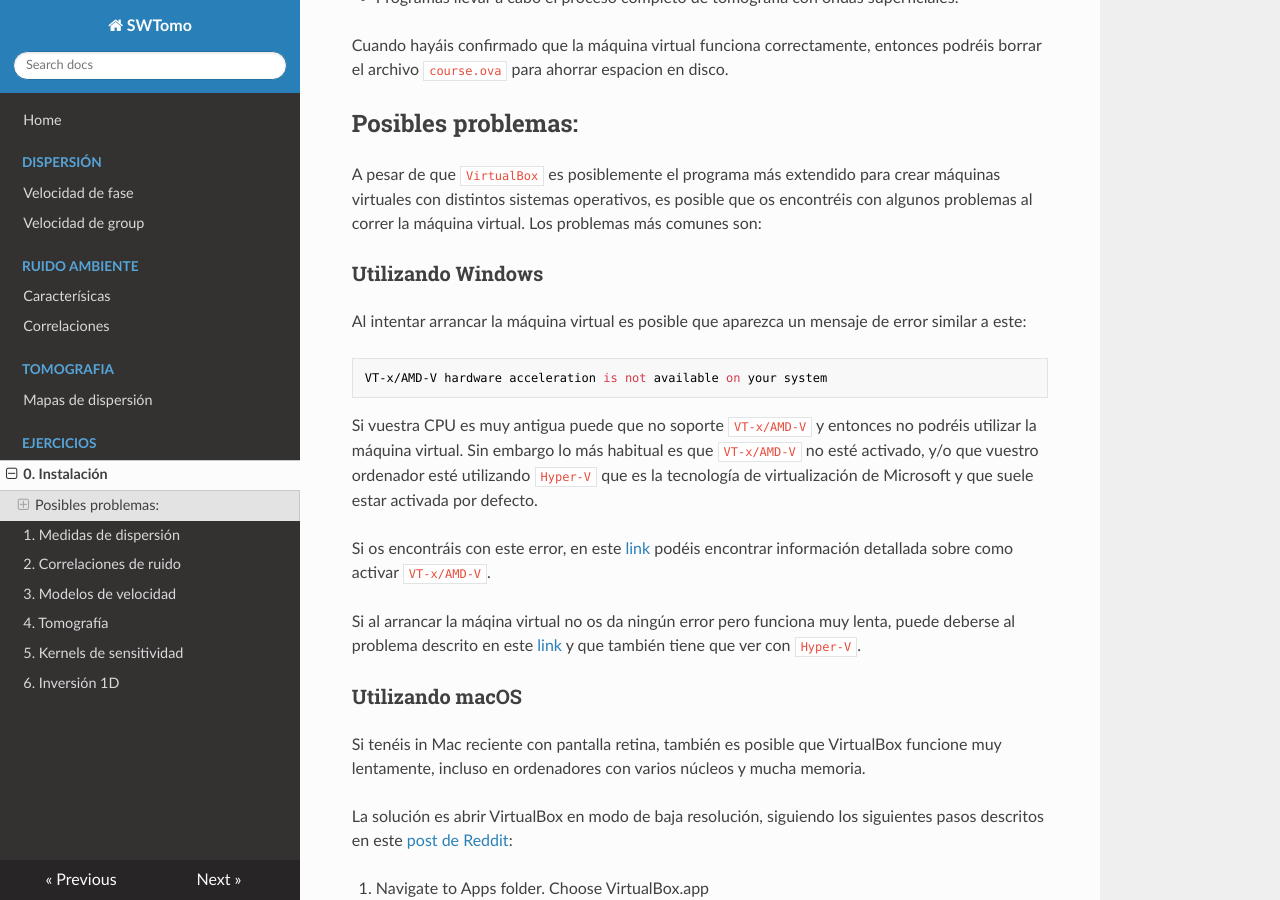
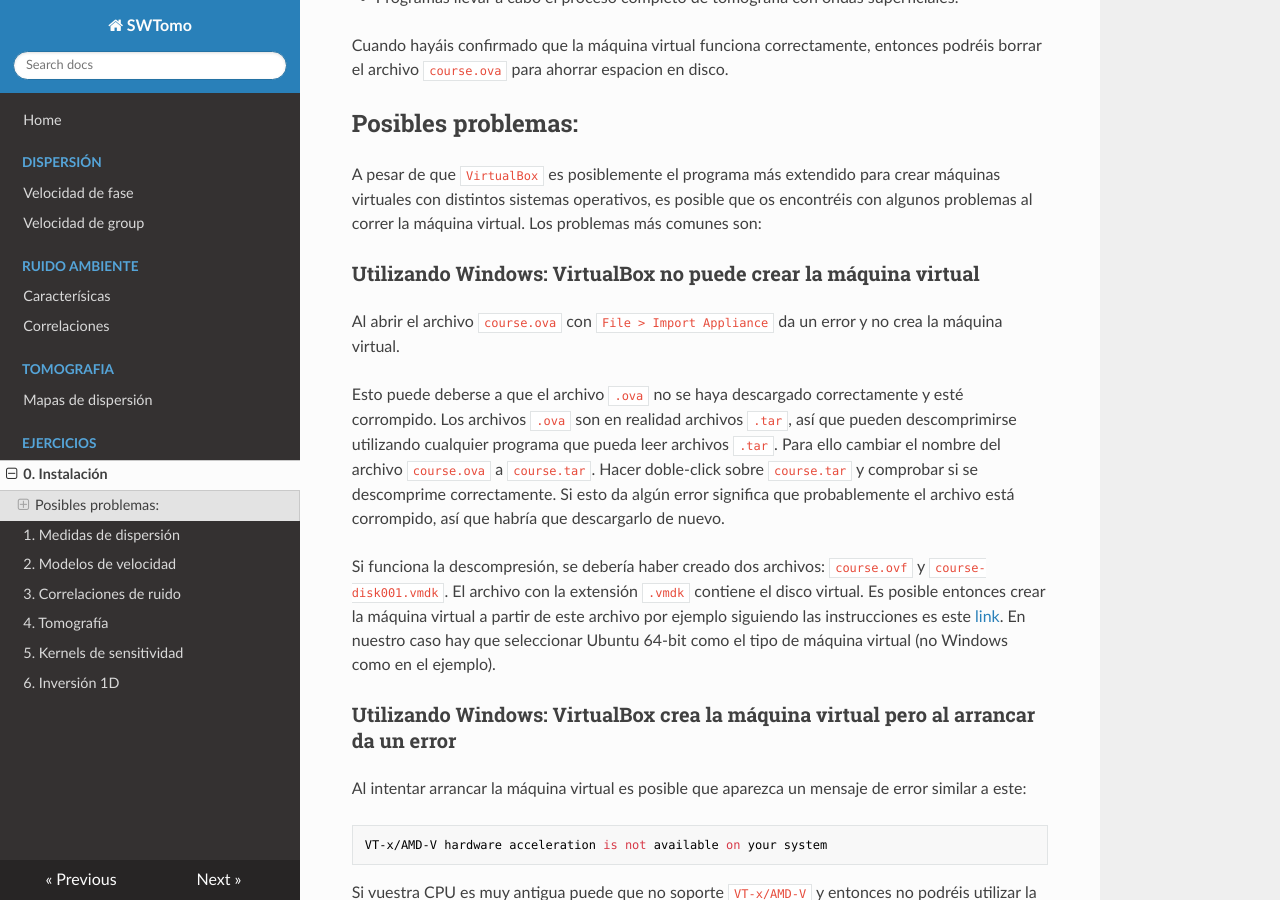
Before and after one commit to avillasenorh/SWTomo, an MkDocs documentation site: the page built from docs/exercises/0_installation.md, in a window 1280 px wide and 900 px high, scrolled down 2721 px. Built offline with MkDocs 1.6.1, drawn with Linux system fonts in a browser that asks for light colours; nearby versions of some CDN libraries.

Commit message:
Changed order of exercises and updated troubleshooting

```diff
--- a/docs/exercises/0_installation.md
+++ b/docs/exercises/0_installation.md
@@ -66,7 +66,26 @@ A pesar de que `VirtualBox` es posiblemente el programa más extendido para crea
 virtuales con distintos sistemas operativos, es posible que os encontréis con algunos
 problemas al correr la máquina virtual. Los problemas más comunes son:
 
-### Utilizando Windows
+### Utilizando Windows: VirtualBox no puede crear la máquina virtual
+
+Al abrir el archivo `course.ova` con `File > Import Appliance` da un error y no crea la
+máquina virtual.
+
+Esto puede deberse a que el archivo `.ova` no se haya descargado correctamente y esté corrompido.
+Los archivos `.ova` son en realidad archivos `.tar`, así que pueden descomprimirse utilizando
+cualquier programa que pueda leer archivos `.tar`. Para ello cambiar el nombre del archivo
+`course.ova` a `course.tar`. Hacer doble-click sobre `course.tar` y comprobar si se descomprime
+correctamente. Si esto da algún error significa que probablemente el archivo está corrompido,
+así que habría que descargarlo de nuevo.
+
+Si funciona la descompresión, se debería haber creado dos archivos: `course.ovf` y `course-disk001.vmdk`.
+El archivo con la extensión `.vmdk` contiene el disco virtual. Es posible entonces crear la máquina
+virtual a partir de este archivo por ejemplo siguiendo las instrucciones es este
+[link](https://medium.com/riow/how-to-open-a-vmdk-file-in-virtualbox-e1f711deacc4). En nuestro caso
+hay que seleccionar Ubuntu 64-bit como el tipo de máquina virtual (no Windows como en el ejemplo).
+
+
+### Utilizando Windows: VirtualBox crea la máquina virtual pero al arrancar da un error
 
 Al intentar arrancar la máquina virtual es posible que aparezca un mensaje de error
 similar a este:
--- a/mkdocs.yml
+++ b/mkdocs.yml
@@ -13,8 +13,8 @@ nav:
     - Ejercicios:
          - 0. Instalación: 'exercises/0_installation.md'
          - 1. Medidas de dispersión: 'exercises/1_earthquakes.md'
-         - 2. Correlaciones de ruido: 'exercises/2_correlations.md'
-         - 3. Modelos de velocidad: 'exercises/3_dispersion.md'
+         - 2. Modelos de velocidad: 'exercises/2_dispersion.md'
+         - 3. Correlaciones de ruido: 'exercises/3_correlations.md'
          - 4. Tomografía: 'exercises/4_tomography.md'
          - 5. Kernels de sensitividad: 'exercises/5_kernels.md'
          - 6. Inversión 1D: 'exercises/6_inversion.md'
```
Also changed, not shown: docs/exercises/2_dispersion.md (renamed from docs/exercises/3_dispersion.md, +1 -1 lines), docs/exercises/3_correlations.md (renamed from docs/exercises/2_correlations.md, +3 -3 lines).
